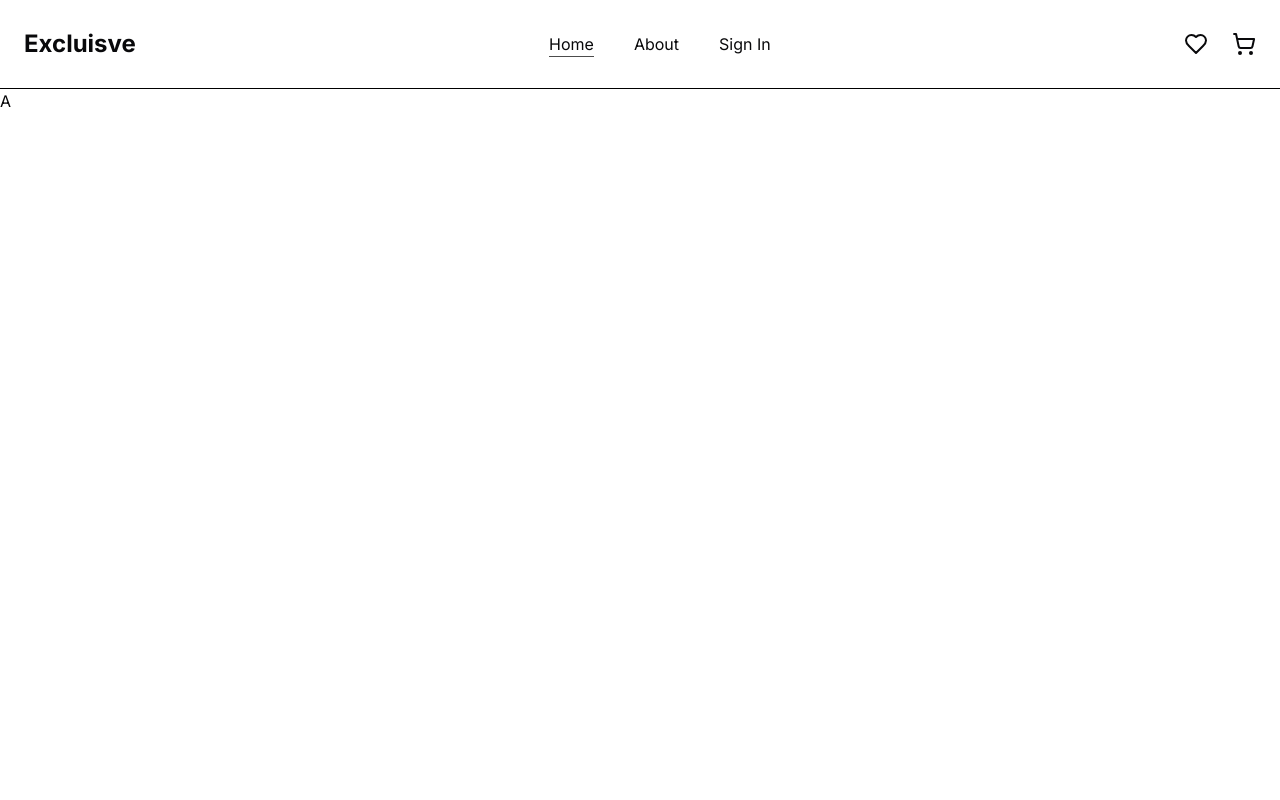
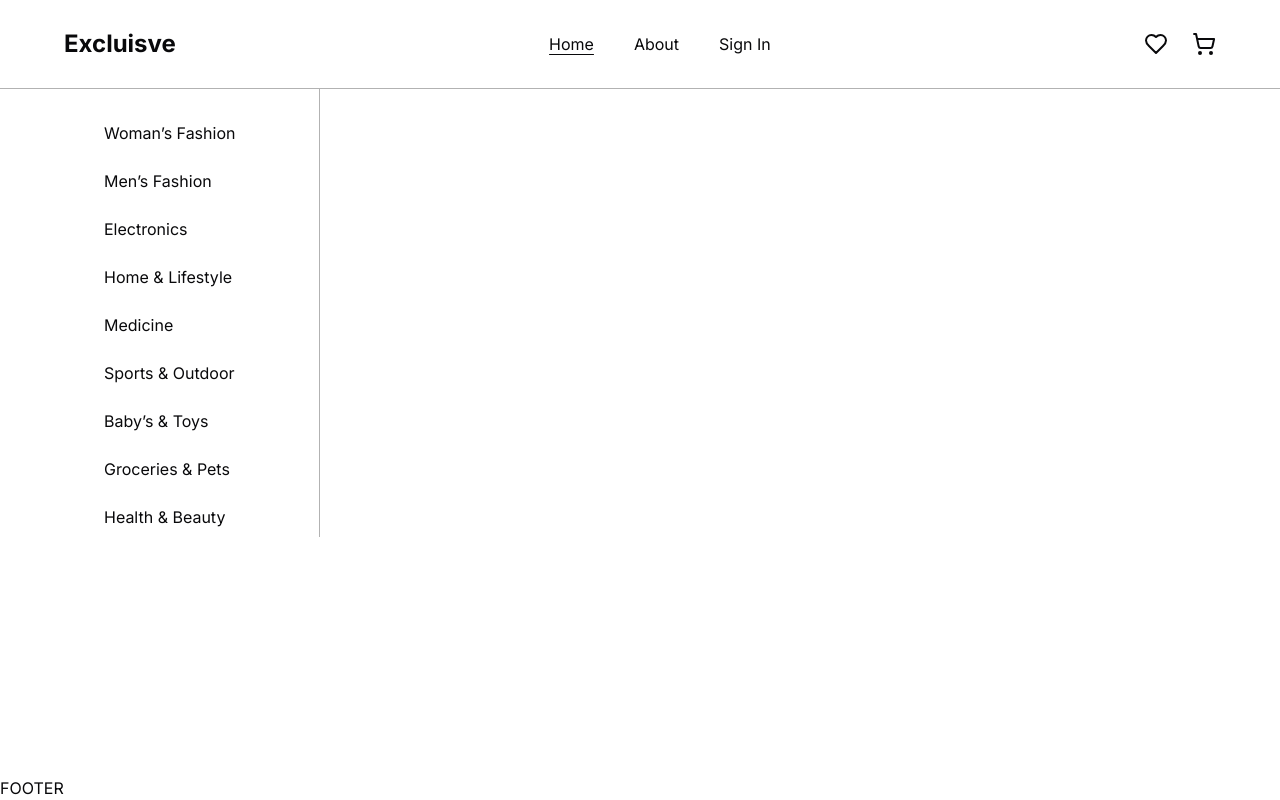
Before and after one commit to viniimartins/e-commerce, a Next.js app in the folder apps/web/: page / in a window 1280 px wide. Built offline with nearby package versions, Linux system fonts and the light colour scheme.

Commit message:
feat(web): aside catergories landing page

```diff
--- a/apps/web/src/app/(app)/(shop)/components/header/index.tsx
+++ b/apps/web/src/app/(app)/(shop)/components/header/index.tsx
@@ -8,25 +8,25 @@
   const pathname = usePathname()
 
   return (
-    <header className="flex w-full items-center justify-center border-b border-black p-6 dark:border-white">
-      <div className="flex h-10 w-full max-w-7xl items-center justify-between">
+    <header className="flex w-full items-center justify-center border-b border-black/30 p-6 dark:border-white">
+      <div className="flex h-10 w-full max-w-6xl items-center justify-between">
         <h3 className="font-inter text-2xl font-bold">Excluisve</h3>
         <nav className="flex gap-10">
           <Link
             href="/"
-            className={`${pathname === '/' ? 'border-b border-black/70' : ''} border-b transition-all duration-300 hover:border-black/70`}
+            className={`${pathname === '/' ? 'underline decoration-1 underline-offset-4' : ''} decoration-1 underline-offset-4 transition-all duration-300 hover:underline`}
           >
             Home
           </Link>
           <Link
             href="/about"
-            className={`${pathname === '/about' ? 'border-b border-black/70' : ''} transition-all duration-300 hover:border-b hover:border-black/70`}
+            className={`${pathname === '/about' ? 'underline decoration-1 underline-offset-4' : ''} decoration-1 underline-offset-4 transition-all duration-300 hover:underline`}
           >
             About
           </Link>
           <Link
             href="/sign-in"
-            className={`${pathname === '/sign-in' ? 'border-b border-black/70' : ''} transition-all duration-300 hover:border-b hover:border-black/70`}
+            className={`${pathname === '/sign-in' ? 'underline decoration-1 underline-offset-4' : ''} decoration-1 underline-offset-4 transition-all duration-300 hover:underline`}
           >
             Sign In
           </Link>
--- /dev/null
+++ b/apps/web/src/app/(app)/(shop)/components/sidebar/index.tsx
@@ -0,0 +1,30 @@
+'use client'
+
+const categories = [
+  'Woman’s Fashion',
+  'Men’s Fashion',
+  'Electronics',
+  'Home & Lifestyle',
+  'Medicine',
+  'Sports & Outdoor',
+  'Baby’s & Toys',
+  'Groceries & Pets',
+  'Health & Beauty',
+]
+
+export default function Sidebar() {
+  return (
+    <aside className="w-56 border-r border-black/30 pt-6">
+      <ul className="space-y-2">
+        {categories.map((category) => (
+          <li
+            key={category}
+            className="decoration-underline flex cursor-pointer items-center justify-between rounded-lg p-2 decoration-[1px] underline-offset-4 hover:underline"
+          >
+            {category}
+          </li>
+        ))}
+      </ul>
+    </aside>
+  )
+}
--- a/apps/web/src/app/(app)/(shop)/layout.tsx
+++ b/apps/web/src/app/(app)/(shop)/layout.tsx
@@ -14,10 +14,12 @@
 }) {
   return (
     <main className="flex min-h-screen">
-      <section className="tablet:ml-0 flex min-h-screen flex-1 flex-col">
+      <section className="flex min-h-screen w-full flex-1 flex-col">
         <Header />
-
-        {children}
+        <div className="mx-auto flex min-h-min w-full max-w-6xl flex-1 flex-col overflow-auto px-8 pb-14">
+          {children}
+        </div>
+        FOOTER
       </section>
     </main>
   )
--- a/apps/web/src/app/(app)/(shop)/page.tsx
+++ b/apps/web/src/app/(app)/(shop)/page.tsx
@@ -1,3 +1,9 @@
+import Sidebar from './components/sidebar'
+
 export default function Home() {
-  return <div>A</div>
+  return (
+    <>
+      <Sidebar />
+    </>
+  )
 }
```
